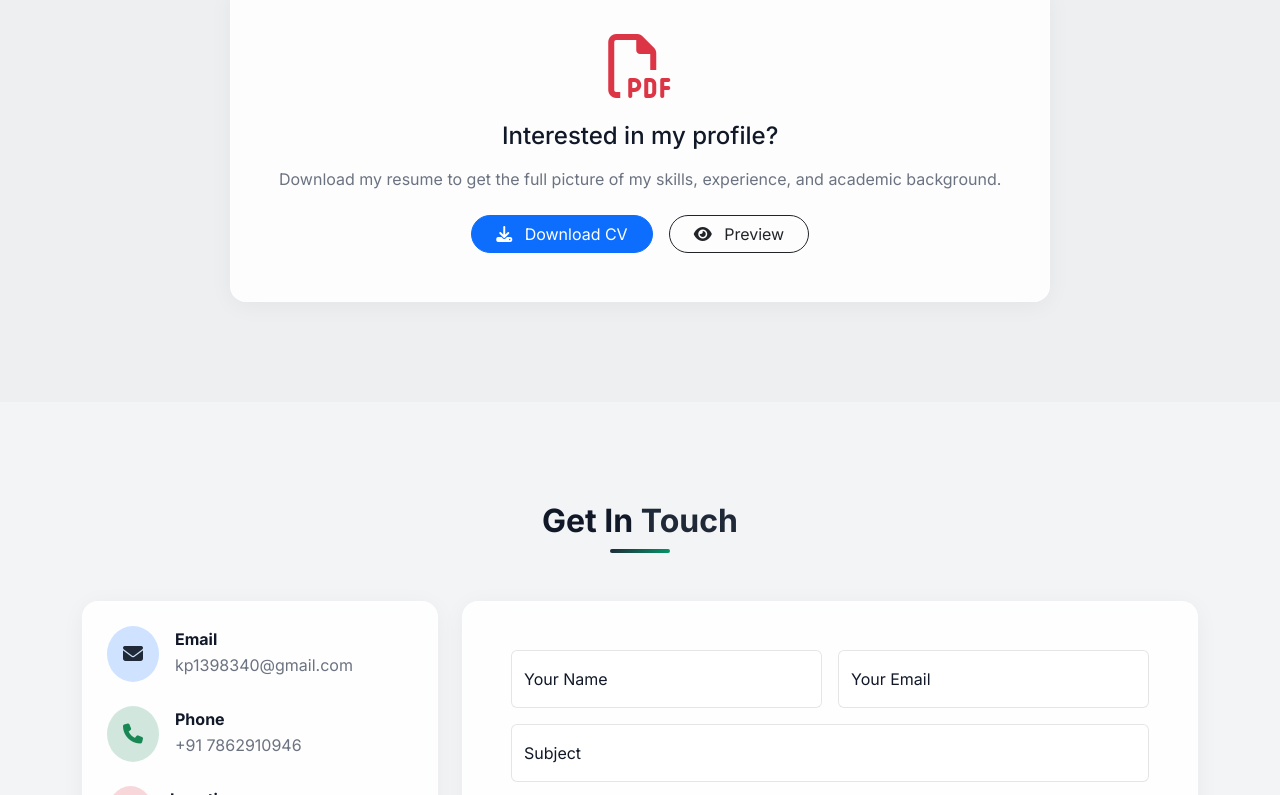
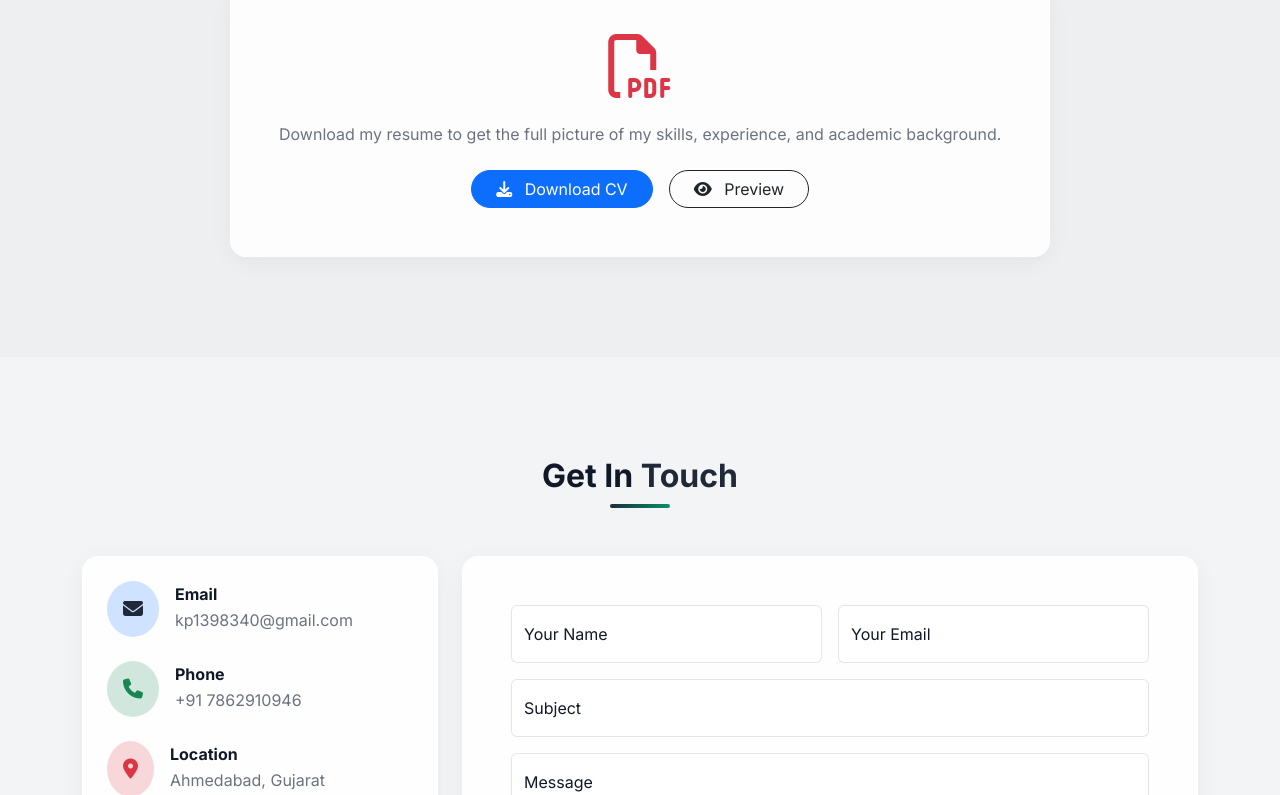
Before and after one commit to kp1398340-eng/portfolio, a plain HTML site: page index.html in a window 1280 px wide. Shown: the part 4440-5235 px from the top of the page. Drawn offline with nearby package versions, Linux system fonts and the light colour scheme.

Commit message:
Add files via upload

```diff
--- a/index.html
+++ b/index.html
@@ -322,7 +322,6 @@
             </div>
             <div class="glass-card p-5 rounded-4 d-inline-block mx-auto max-w-md" data-aos="zoom-in">
                 <i class="fa-regular fa-file-pdf fa-4x text-danger mb-4"></i>
-                <h4 class="mb-3">Interested in my profile?</h4>
                 <p class="text-secondary mb-4">Download my resume to get the full picture of my skills, experience, and academic background.</p>
                 <div class="d-flex gap-3 justify-content-center">
                     <a href="assets/resume.pdf" download="Krishna_Gadhiya_Resume.pdf" class="btn btn-primary rounded-pill px-4"><i class="fa-solid fa-download me-2"></i> Download CV</a>
```
